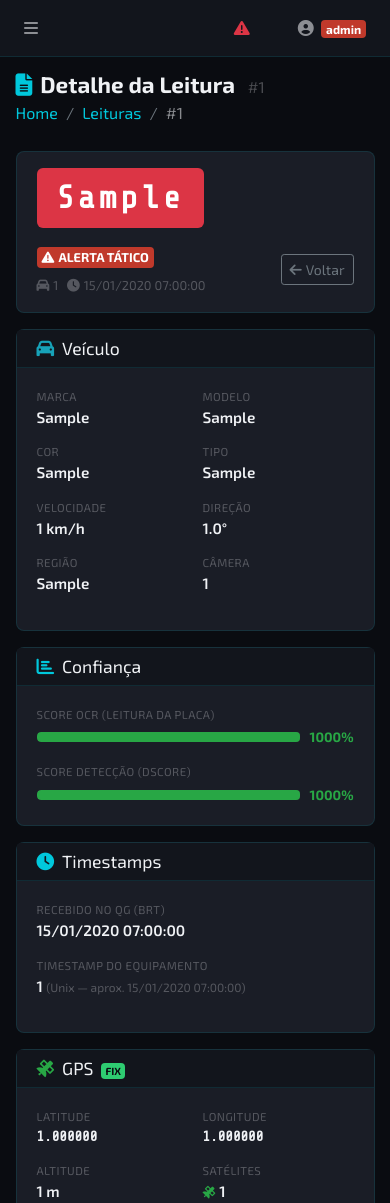
After one commit to diegoborba2014/mvp_argos_oficial, a Flask app: page /leituras/1 in a window 390 px wide. The commit adds this page. Shown: the top 1203 px of the page. Run offline with Flask 3, Linux system fonts and the light colour scheme; a user stored in the database is signed in; tables that the repository leaves empty hold one stand-in row (values such as "Sample post"); data that the repository does not hold is empty; some libraries are stand-ins or nearby versions; grey boxes are pictures that could not be loaded.

Commit message:
Sprint 4.2: Tela de detalhes de leitura (/leituras/<id>)
- routes/dashboard.py: rota GET /leituras/<id> → detalhe_leitura()
- templates/detalhe_leitura.html: página completa com dados técnicos
  - Cabeçalho: placa destacada, viatura, data/hora BRT, badge alerta/normal
  - Card Veículo: marca, modelo, cor, tipo, velocidade, direção, região, câmera
  - Card Confiança: barras de score OCR e score detecção
  - Card GPS: lat/lon/altitude/satélites/status + mini-mapa Leaflet dark
  - Card Timestamps: recebido_em BRT e timestamp Unix do equipamento
- templates/leituras.html: linha clicável → abre detalhe (cursor:pointer)
- templates/alertas.html: linha clicável → abre detalhe; GPS preserva stopPropagation

Co-Authored-By: Claude Sonnet 4.6 <noreply@anthropic.com>

```diff
--- a/routes/dashboard.py
+++ b/routes/dashboard.py
@@ -377,6 +377,13 @@ def hotlist():
     return render_template("hotlist.html", hotlist=items)
 
 
+@dashboard_bp.route("/leituras/<int:leitura_id>")
+@login_required
+def detalhe_leitura(leitura_id):
+    d = Deteccao.query.get_or_404(leitura_id)
+    return render_template("detalhe_leitura.html", d=d)
+
+
 @dashboard_bp.route("/api/hotlist")
 @login_required
 def api_hotlist():
--- a/templates/alertas.html
+++ b/templates/alertas.html
@@ -59,7 +59,8 @@
         </thead>
         <tbody>
           {% for d in deteccoes %}
-          <tr class="item-placa-alerta">
+          <tr class="item-placa-alerta" style="cursor:pointer;"
+              onclick="location.href='{{ url_for('dashboard.detalhe_leitura', leitura_id=d.id) }}'">
             <td><small>{{ d.recebido_em | brt }}</small></td>
             <td><small><strong>{{ d.viatura_id }}</strong></small></td>
             <td>
@@ -74,7 +75,7 @@
               </span>
               <small style="color:var(--text-dim);margin-left:4px;">{{ '%.0f%%' | format((d.score or 0) * 100) }}</small>
             </td>
-            <td>
+            <td onclick="event.stopPropagation()">
               {% if d.latitude and d.longitude %}
               <a href="https://maps.google.com/?q={{ d.latitude }},{{ d.longitude }}" target="_blank"
                  class="gps-link" title="{{ '%.5f, %.5f' | format(d.latitude, d.longitude) }}">
--- /dev/null
+++ b/templates/detalhe_leitura.html
@@ -0,0 +1,286 @@
+{% extends "base.html" %}
+{% block title %}Leitura #{{ d.id }}{% endblock %}
+{% block page_title %}
+  <i class="fas fa-file-alt mr-2" style="color:var(--teal)"></i>Detalhe da Leitura
+  <small class="ml-2" style="color:var(--text-muted);font-size:.7em;">#{{ d.id }}</small>
+{% endblock %}
+{% block breadcrumb %}
+  <li class="breadcrumb-item"><a href="{{ url_for('dashboard.leituras') }}">Leituras</a></li>
+  <li class="breadcrumb-item active">#{{ d.id }}</li>
+{% endblock %}
+
+{% block extra_css %}
+<style>
+  #mini-mapa { height: 280px; border-radius: 0 0 6px 6px; }
+  .dado-label  { font-size:.72rem; color:var(--text-muted); text-transform:uppercase; letter-spacing:.04em; margin-bottom:1px; }
+  .dado-valor  { font-size:.95rem; font-weight:600; color:var(--text); }
+  .dado-row    { margin-bottom:.9rem; }
+  .score-block { display:flex; align-items:center; gap:10px; }
+  .score-bar-lg { flex:1; height:10px; background:rgba(255,255,255,.08); border-radius:4px; overflow:hidden; }
+  .score-bar-lg-fill { height:100%; border-radius:4px; transition:width .4s; }
+  .score-pct   { font-size:.85rem; font-weight:700; min-width:38px; text-align:right; }
+  .header-placa {
+    font-family: var(--font-mono);
+    font-size: 2rem;
+    font-weight: 900;
+    letter-spacing: 4px;
+    padding: 6px 20px;
+    border-radius: 6px;
+    display: inline-block;
+  }
+  .ts-row { font-size:.82rem; color:var(--text-dim); }
+  .ts-row strong { color:var(--text); }
+</style>
+{% endblock %}
+
+{% block content %}
+
+<!-- ── Header ── -->
+<div class="card mb-3" style="border-left:4px solid {{ 'var(--red)' if d.alerta_tatico else 'var(--teal)' }};">
+  <div class="card-body py-3">
+    <div class="d-flex align-items-center flex-wrap" style="gap:16px;">
+      <!-- Placa -->
+      <span class="header-placa"
+            style="background:{{ '#dc3545' if d.alerta_tatico else '#343a40' }};color:#fff;">
+        {{ d.placa }}
+      </span>
+      <!-- Meta -->
+      <div>
+        {% if d.alerta_tatico %}
+          <span class="badge badge-danger mb-1" style="font-size:.8rem;">
+            <i class="fas fa-exclamation-triangle mr-1"></i>ALERTA TÁTICO
+          </span><br>
+        {% else %}
+          <span class="badge badge-secondary mb-1" style="font-size:.8rem;">NORMAL</span><br>
+        {% endif %}
+        <small style="color:var(--text-muted);">
+          <i class="fas fa-car mr-1"></i>{{ d.viatura_id }}&nbsp;&nbsp;
+          <i class="fas fa-clock mr-1"></i>{{ d.recebido_em | brt }}
+        </small>
+      </div>
+      <!-- Botão voltar -->
+      <a href="{{ url_for('dashboard.leituras') }}" class="btn btn-sm btn-outline-secondary ml-auto">
+        <i class="fas fa-arrow-left mr-1"></i>Voltar
+      </a>
+    </div>
+  </div>
+</div>
+
+<div class="row">
+
+  <!-- ── Coluna esquerda ── -->
+  <div class="col-md-6">
+
+    <!-- Veículo -->
+    <div class="card mb-3">
+      <div class="card-header py-2" style="background:#1a1d23;color:#fff;">
+        <h3 class="card-title mb-0"><i class="fas fa-car mr-2 text-info"></i>Veículo</h3>
+      </div>
+      <div class="card-body">
+        <div class="row">
+          <div class="col-6 dado-row">
+            <div class="dado-label">Marca</div>
+            <div class="dado-valor">{{ d.marca or '—' }}</div>
+          </div>
+          <div class="col-6 dado-row">
+            <div class="dado-label">Modelo</div>
+            <div class="dado-valor">{{ d.modelo or '—' }}</div>
+          </div>
+          <div class="col-6 dado-row">
+            <div class="dado-label">Cor</div>
+            <div class="dado-valor">{{ d.cor or '—' }}</div>
+          </div>
+          <div class="col-6 dado-row">
+            <div class="dado-label">Tipo</div>
+            <div class="dado-valor">{{ d.tipo_veiculo or '—' }}</div>
+          </div>
+          <div class="col-6 dado-row">
+            <div class="dado-label">Velocidade</div>
+            <div class="dado-valor">{{ '%.0f km/h' | format(d.velocidade or 0) }}</div>
+          </div>
+          <div class="col-6 dado-row">
+            <div class="dado-label">Direção</div>
+            <div class="dado-valor">
+              {% if d.direcao %}
+                {{ '%.1f°' | format(d.direcao) }}
+              {% else %}—{% endif %}
+            </div>
+          </div>
+          <div class="col-6 dado-row">
+            <div class="dado-label">Região</div>
+            <div class="dado-valor">{{ d.regiao or '—' }}</div>
+          </div>
+          <div class="col-6 dado-row">
+            <div class="dado-label">Câmera</div>
+            <div class="dado-valor">{{ d.camera_id or '—' }}</div>
+          </div>
+        </div>
+      </div>
+    </div>
+
+    <!-- Confiança / Scores -->
+    <div class="card mb-3">
+      <div class="card-header py-2" style="background:#1a1d23;color:#fff;">
+        <h3 class="card-title mb-0"><i class="fas fa-chart-bar mr-2" style="color:var(--teal)"></i>Confiança</h3>
+      </div>
+      <div class="card-body">
+        <div class="mb-3">
+          <div class="dado-label mb-1">Score OCR (leitura da placa)</div>
+          <div class="score-block">
+            <div class="score-bar-lg">
+              <div class="score-bar-lg-fill {{ 'high' if (d.score or 0) >= 0.8 else ('medium' if (d.score or 0) >= 0.6 else 'low') }}"
+                   style="width:{{ ((d.score or 0) * 100) | int }}%;
+                          background:{{ '#28a745' if (d.score or 0) >= 0.8 else ('#f39c12' if (d.score or 0) >= 0.6 else '#dc3545') }};"></div>
+            </div>
+            <span class="score-pct" style="color:{{ '#28a745' if (d.score or 0) >= 0.8 else ('#f39c12' if (d.score or 0) >= 0.6 else '#dc3545') }};">
+              {{ '%.0f%%' | format((d.score or 0) * 100) }}
+            </span>
+          </div>
+        </div>
+        <div>
+          <div class="dado-label mb-1">Score detecção (dscore)</div>
+          <div class="score-block">
+            <div class="score-bar-lg">
+              <div class="score-bar-lg-fill"
+                   style="width:{{ ((d.dscore or 0) * 100) | int }}%;
+                          background:{{ '#28a745' if (d.dscore or 0) >= 0.8 else ('#f39c12' if (d.dscore or 0) >= 0.6 else '#dc3545') }};"></div>
+            </div>
+            <span class="score-pct" style="color:{{ '#28a745' if (d.dscore or 0) >= 0.8 else ('#f39c12' if (d.dscore or 0) >= 0.6 else '#dc3545') }};">
+              {{ '%.0f%%' | format((d.dscore or 0) * 100) }}
+            </span>
+          </div>
+        </div>
+      </div>
+    </div>
+
+    <!-- Timestamps -->
+    <div class="card mb-3">
+      <div class="card-header py-2" style="background:#1a1d23;color:#fff;">
+        <h3 class="card-title mb-0"><i class="fas fa-clock mr-2" style="color:var(--teal)"></i>Timestamps</h3>
+      </div>
+      <div class="card-body">
+        <div class="dado-row">
+          <div class="dado-label">Recebido no QG (BRT)</div>
+          <div class="dado-valor">{{ d.recebido_em | brt }}</div>
+        </div>
+        <div class="dado-row">
+          <div class="dado-label">Timestamp do equipamento</div>
+          <div class="dado-valor">
+            {% if d.timestamp %}
+              {{ d.timestamp | int }}
+              <small style="color:var(--text-muted);font-size:.75rem;">
+                (Unix — aprox. {{ (d.recebido_em | brt) }})
+              </small>
+            {% else %}
+              <span style="color:var(--text-muted)">—</span>
+            {% endif %}
+          </div>
+        </div>
+      </div>
+    </div>
+
+  </div>
+
+  <!-- ── Coluna direita: GPS ── -->
+  <div class="col-md-6">
+    <div class="card mb-3">
+      <div class="card-header py-2" style="background:#1a1d23;color:#fff;">
+        <h3 class="card-title mb-0">
+          <i class="fas fa-satellite mr-2 text-success"></i>GPS
+          {% if d.latitude and d.longitude %}
+            <span class="badge badge-success ml-1" style="font-size:.65rem;">FIX</span>
+          {% else %}
+            <span class="badge badge-secondary ml-1" style="font-size:.65rem;">SEM SINAL</span>
+          {% endif %}
+        </h3>
+      </div>
+      <div class="card-body">
+        {% if d.latitude and d.longitude %}
+        <div class="row mb-3">
+          <div class="col-6 dado-row">
+            <div class="dado-label">Latitude</div>
+            <div class="dado-valor" style="font-family:var(--font-mono);font-size:.88rem;">
+              {{ '%.6f' | format(d.latitude) }}
+            </div>
+          </div>
+          <div class="col-6 dado-row">
+            <div class="dado-label">Longitude</div>
+            <div class="dado-valor" style="font-family:var(--font-mono);font-size:.88rem;">
+              {{ '%.6f' | format(d.longitude) }}
+            </div>
+          </div>
+          <div class="col-6 dado-row">
+            <div class="dado-label">Altitude</div>
+            <div class="dado-valor">
+              {% if d.altitude %}{{ '%.0f m' | format(d.altitude) }}{% else %}—{% endif %}
+            </div>
+          </div>
+          <div class="col-6 dado-row">
+            <div class="dado-label">Satélites</div>
+            <div class="dado-valor">
+              {% if d.gps_satellites %}
+                <i class="fas fa-satellite text-success mr-1" style="font-size:.8rem;"></i>{{ d.gps_satellites }}
+              {% else %}—{% endif %}
+            </div>
+          </div>
+          <div class="col-6 dado-row">
+            <div class="dado-label">Status GPS</div>
+            <div class="dado-valor">{{ d.gps_status or '—' }}</div>
+          </div>
+          <div class="col-6 dado-row">
+            <div class="dado-label">Ver no Google Maps</div>
+            <div class="dado-valor">
+              <a href="https://maps.google.com/?q={{ d.latitude }},{{ d.longitude }}" target="_blank"
+                 class="btn btn-xs btn-outline-info">
+                <i class="fas fa-external-link-alt mr-1"></i>Abrir
+              </a>
+            </div>
+          </div>
+        </div>
+        <!-- Mini-mapa -->
+        <div id="mini-mapa"></div>
+        {% else %}
+        <div class="text-center py-4" style="color:var(--text-muted);">
+          <i class="fas fa-satellite-dish fa-2x mb-2 d-block" style="opacity:.3;"></i>
+          Coordenadas GPS não disponíveis para esta leitura.
+        </div>
+        {% endif %}
+      </div>
+    </div>
+  </div>
+
+</div>
+{% endblock %}
+
+{% block extra_js %}
+{% if d.latitude and d.longitude %}
+<script>
+const lat = {{ d.latitude }};
+const lon = {{ d.longitude }};
+const placa = {{ d.placa | tojson }};
+const isAlerta = {{ 'true' if d.alerta_tatico else 'false' }};
+
+const miniMapa = L.map('mini-mapa', { zoomControl: true, scrollWheelZoom: false })
+  .setView([lat, lon], 16);
+
+L.tileLayer('https://{s}.basemaps.cartocdn.com/dark_all/{z}/{x}/{y}{r}.png', {
+  attribution: '© CARTO © OSM',
+  subdomains: 'abcd',
+  maxZoom: 19,
+}).addTo(miniMapa);
+
+const cor = isAlerta ? '#dc3545' : '#00c8dc';
+const icon = L.divIcon({
+  html: `<div style="background:${cor};width:14px;height:14px;border-radius:50%;border:2px solid rgba(255,255,255,.7);box-shadow:0 0 8px ${cor};"></div>`,
+  iconSize: [14, 14], iconAnchor: [7, 7],
+  className: '',
+});
+
+L.marker([lat, lon], { icon })
+  .bindPopup(`<b style="font-family:monospace;letter-spacing:2px;">${placa}</b><br>
+    <small>${lat.toFixed(6)}, ${lon.toFixed(6)}</small>`, { className: 'argos-popup' })
+  .addTo(miniMapa)
+  .openPopup();
+</script>
+{% endif %}
+{% endblock %}
--- a/templates/leituras.html
+++ b/templates/leituras.html
@@ -60,7 +60,8 @@
         </thead>
         <tbody>
           {% for d in paginacao.items %}
-          <tr {{ 'class="item-placa-alerta"' | safe if d.alerta_tatico }}>
+          <tr {{ 'class="item-placa-alerta"' | safe if d.alerta_tatico }}
+              style="cursor:pointer;" onclick="location.href='{{ url_for('dashboard.detalhe_leitura', leitura_id=d.id) }}'">
             <td><small>{{ d.recebido_em | brt }}</small></td>
             <td><small>{{ d.viatura_id }}</small></td>
             <td>
```
